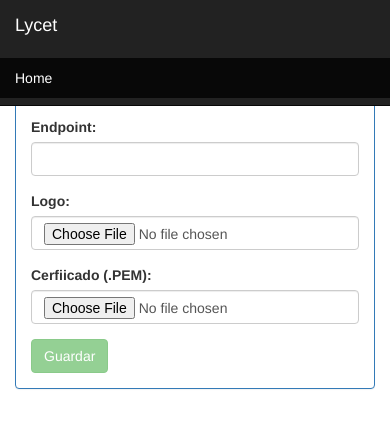
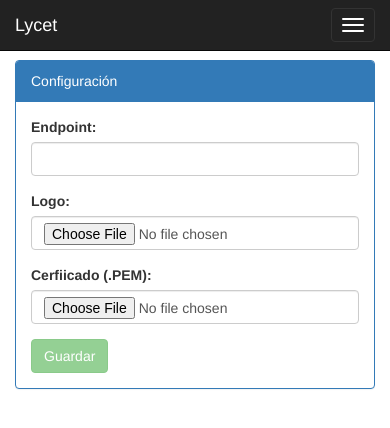
Before and after one commit to giansalex/lycet-ui-config, a website: page src/index.html in a window 390 px wide. Drawn offline with nearby package versions, Linux system fonts and the light colour scheme.

Commit message:
fix menu component

```diff
--- a/src/app/components/menu/menu.component.html
+++ b/src/app/components/menu/menu.component.html
@@ -1,10 +1,17 @@
 <nav class="navbar navbar-inverse navbar-fixed-top">
   <div class="container-fluid">
     <div class="navbar-header">
+      <button type="button" class="navbar-toggle" data-toggle="collapse" data-target="#mainNavbar">
+        <span class="icon-bar"></span>
+        <span class="icon-bar"></span>
+        <span class="icon-bar"></span>
+      </button>
       <a class="navbar-brand" href="#">{{menu.title}}</a>
     </div>
-    <ul class="nav navbar-nav">
-      <li class="active"><a href="#">Home</a></li>
-    </ul>
+    <div class="collapse navbar-collapse" id="mainNavbar">
+      <ul class="nav navbar-nav">
+        <li class="active"><a href="#">Home</a></li>
+      </ul>
+    </div>
   </div>
 </nav>
```
